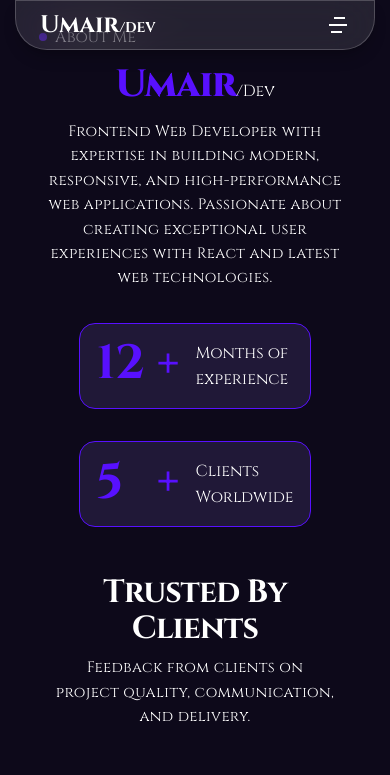
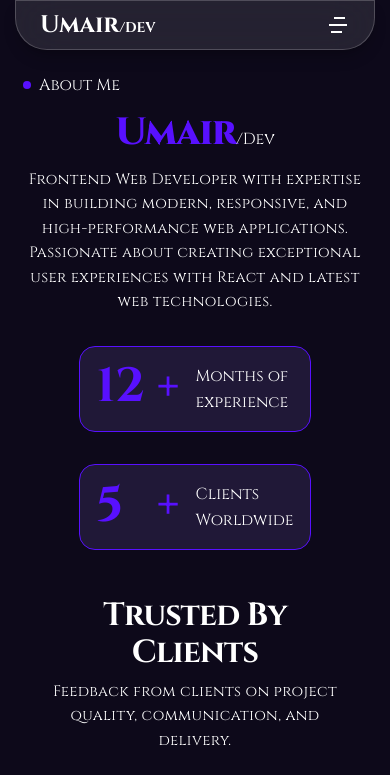
Before and after one commit to Umair-dev55/umair-ali-dev, a Next.js app: page /about in a window 390 px wide. Shown: the top 775 px of the page. Built offline with nearby package versions, Linux system fonts and the light colour scheme.

Commit message:
fix page layout

```diff
--- a/src/app/(Pages)/about/page.jsx
+++ b/src/app/(Pages)/about/page.jsx
@@ -21,10 +21,10 @@ const about = () => {
     >
       <div className="grid sm:grid-cols-2 place-items-center sm:h-screen flex-col md:flex-row mx-auto">
         {/* 2nd div (Content) - Show first on mobile */}
-        <div className="text-left order-1 sm:order-2 p-4 w-full">
+        <div className="text-left order-1 sm:order-2  w-full">
           <ScrollArea className="h-auto sm:h-[calc(100vh-90px)] w-full">
             <div className="flex justify-evenly flex-col items-start gap-6">
-              <div className="text-center sm:text-start *:py-2">
+              <div className="text-center sm:text-start *:py-2 pt-16 sm:pt-0">
                 <div className="flex items-center gap-2">
                   <span className="w-2 h-2 bg-accent rounded-full"></span>
                   <span className="">About Me</span>
```
